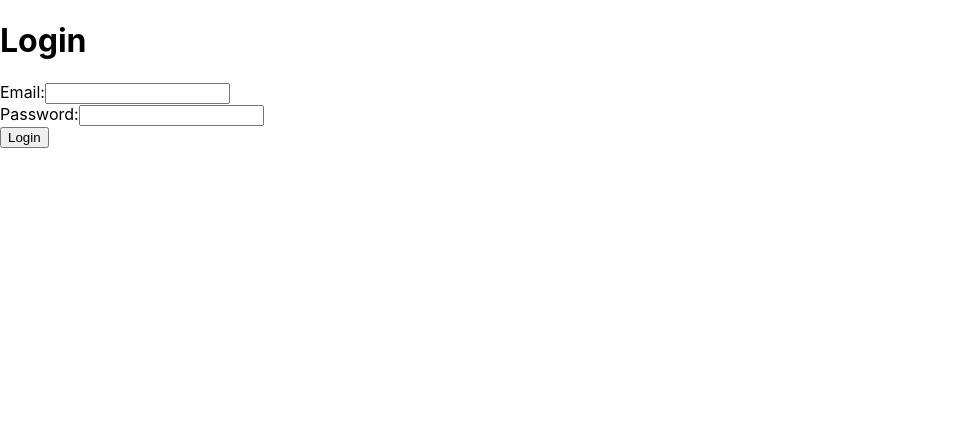
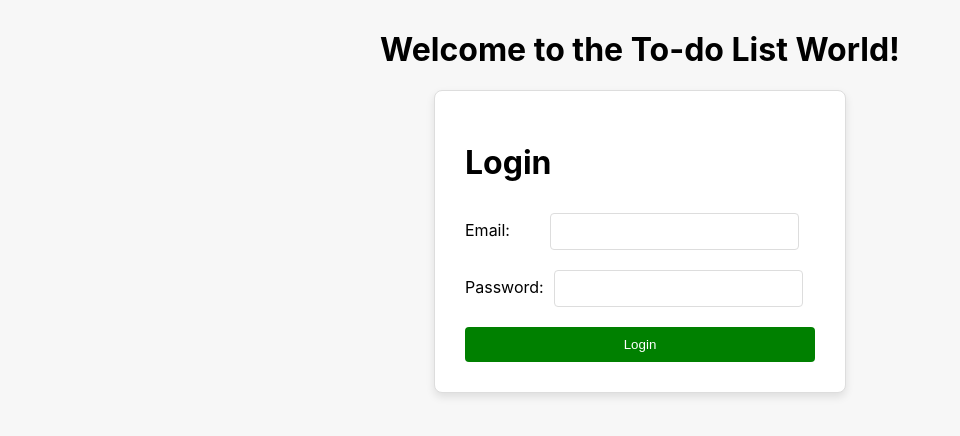
Before and after one commit to ronilpatel/cloud-todo, a React (Create React App) app in the folder to-do-app/: page /login in a window 1280 px wide. Shown: the top 436 px of the page, without its empty margins (0-960 px from the left). Built offline with nearby package versions, Linux system fonts and the light colour scheme.

Commit message:
Updated the Login page UI

```diff
--- a/to-do-app/src/components/login.js
+++ b/to-do-app/src/components/login.js
@@ -43,7 +43,9 @@ const LoginPage = () => {
   };
 
   return (
-    <div>
+    <div style={containerStyle}>
+      <h1 style={headingStyle}>Welcome to the To-do List World!</h1>
+    <div style={formContainerStyle}>
       <h1>Login</h1>
       <form onSubmit={handleSubmit}>
         <div>
@@ -53,6 +55,7 @@ const LoginPage = () => {
             name="email"
             value={formData.email}
             onChange={handleChange}
+            style={inputStyle1}
             required
           />
         </div>
@@ -63,13 +66,67 @@ const LoginPage = () => {
             name="password"
             value={formData.password}
             onChange={handleChange}
+            style={inputStyle}
             required
           />
         </div>
-        <button type="submit">Login</button>
+        <button type="submit" style={loginButtonStyle}>Login</button>
       </form>
+    </div>
     </div>
   );
 };
 
+
+const headingStyle = {
+  fontSize: '2rem',
+  fontWeight: 'bold',
+  marginTop: '30px',
+};
+
+const containerStyle = {
+  display: 'flex',
+  flexDirection: 'column', // Changed from 'row' to 'column'
+  alignItems: 'center',
+  minHeight: '100vh',
+  background: '#f7f7f7',
+};
+
+const inputStyle = {
+  padding: '10px',
+  borderRadius: '4px',
+  border: '1px solid #ddd',
+  marginTop: '10px',
+  marginBottom: '10px',
+  alignItems: 'center',
+  width: '65%',
+  marginLeft: '10px',
+};
+
+const inputStyle1 = {
+  ...inputStyle,
+  marginLeft: '40px',
+};
+
+// CSS styles for the form container
+const formContainerStyle = {
+  width: '350px',
+  padding: '30px',
+  border: '1px solid #ddd',
+  borderRadius: '8px',
+  background: '#fff',
+  boxShadow: '0 4px 8px rgba(0, 0, 0, 0.1)',
+};
+
+const loginButtonStyle = {
+  width: '100%', // Make the button broad with the size of the box
+  padding: '10px', // Optional: Add padding to the button
+  background: 'green', // Green background color
+  color: '#fff', // White text color
+  border: 'none', // Remove button border
+  borderRadius: '4px', // Add border-radius for rounded corners
+  cursor: 'pointer', // Show pointer cursor on hover
+  marginTop: '10px',
+};
+
 export default LoginPage;
```
